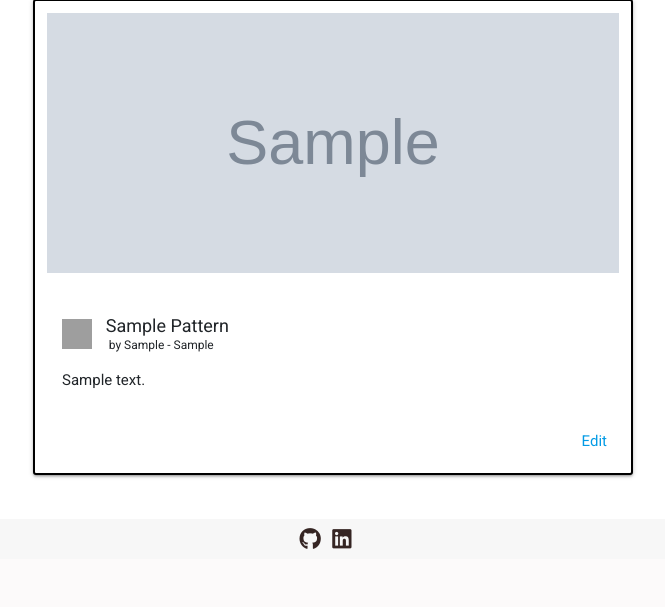
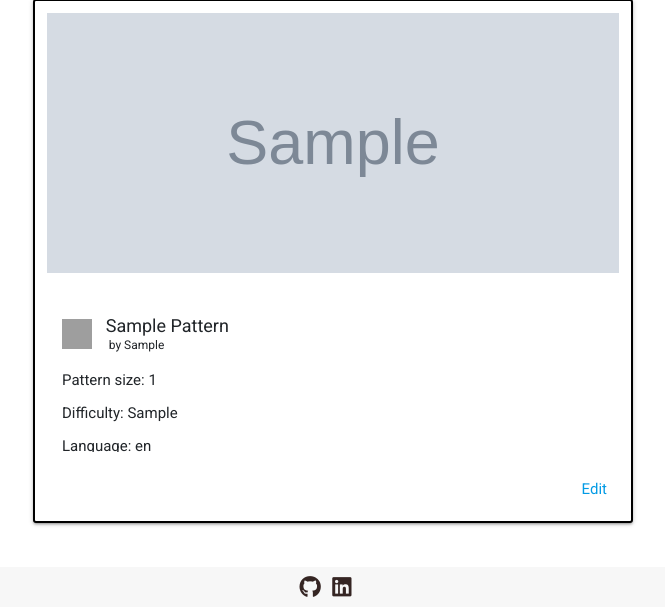
Before and after one commit to elisamunoz/docu-llamas, a Flask app: page /get_patterns in a window 1280 px wide. Shown: the part 1173-1780 px from the top of the page, without its empty margins (307-972 px from the left). Before the commit the page ends 1722 px from the top, so only its background shows below. Run offline with Flask 2, Linux system fonts and the light colour scheme; grey boxes marked "Sample" are stand-in pictures; a database or web service that is not in the repository returns one stand-in record (values such as "Sample title"); some libraries are stand-ins or nearby versions; grey boxes are pictures that could not be loaded.

Commit message:
get_pattern route and html added

```diff
--- a/app.py
+++ b/app.py
@@ -21,6 +21,13 @@
 @app.route('/home') # gets patterns from MongoDB
 def get_home():
     return render_template("home.html", patterns=mongo.db.patterns.find())
+
+@app.route('/get_pattern/<pattern_id>')
+def get_pattern(pattern_id):
+    the_pattern = mongo.db.patterns.find_one({"_id": ObjectId(pattern_id)})
+
+    all_categories = mongo.db.categories.find()
+    return render_template('getpattern.html', pattern=the_pattern, categories=all_categories)
 
 @app.route('/add_pattern')
 def add_pattern():
@@ -54,8 +61,9 @@
         'pattern_size':request.form.get('pattern_size'),
         'pattern_language':request.form.get('pattern_language'),
         'pattern_url':request.form.get('pattern_url'),
-        'pattern_matterials':request.form.get('pattern_matterials'),
-        'pattern_summary':request.form.get('pattern_summary')
+        'pattern_notes':request.form.get('pattern_notes'),
+        'pattern_img':request.form.get('pattern_img'),
+        'pattern_difficulty':request.form.get('pattern_difficulty')
     })
     return redirect(url_for('get_patterns'))
 
--- a/static/css/style.css
+++ b/static/css/style.css
@@ -26,7 +26,7 @@
 width: 80%;
 }
 
-.title{
+.section__title {
 text-align: center;
 font-size: 3vw;
 margin: 0;
@@ -222,7 +222,14 @@
 text-decoration: none;
 }
 
-/* background-image: url("../images/testimg.jpg"); */
+/* Get pattern*/
+
+.pattern__img{
+  height: 300px;
+  margin: 12px;
+  background-size: cover;
+  background-position: center center;
+  }
 
 .patterns-container{
 max-width: 80%;
--- a/templates/home.html
+++ b/templates/home.html
@@ -17,7 +17,7 @@
 <!-- Patterns -->
 <section class="patterns">
     <div class="patterns-container">
-        <h1 class="title">Patterns</h1>
+        <h1 class="section__title">Patterns</h1>
         <!-- images grid -->
         <div class="pattern-grid-area">
             <div class="pattern-grid pattern-grid--1">
@@ -36,18 +36,20 @@
         {% for pattern in patterns %}
         <div class="wrapper">
           <article class="card">
-            <a href="{{pattern.pattern_url}}" target="_blank"><div class="card__img" style="background-image: url({{pattern.pattern_img}})"></div>
+            <a href="{{url_for('get_pattern', pattern_id=pattern._id)}}" ><div class="card__img" style="background-image: url({{pattern.pattern_img}})"></div>
             </a>
                 <div class="card__body">
                     <div class="card__body__header">
                         <div class= "card__body__header__category-icon"></div>
                         <div class="card__body__header__text">
                             <h4 class="card__body__header__title">{{pattern.pattern_name}}</h4>
-                            <h6> by {{pattern.pattern_by}} - {{pattern.pattern_difficulty}}</h6>
+                            <h6> by {{pattern.pattern_by}} </h6>
                         </div>
                     </div>
                     <div class="card__body__txt">
-                        <p>{{pattern.pattern_summary}}</p>
+                        <p>Pattern size: {{pattern.pattern_size}}</p>
+                        <p>Difficulty: {{pattern.pattern_difficulty}}</p>
+                        <p>Language: {{pattern.pattern_language}}</p>
                     </div>
                 </div>
 
```
Also changed, not shown: templates/getpattern.html (added, +25 -0 lines).
